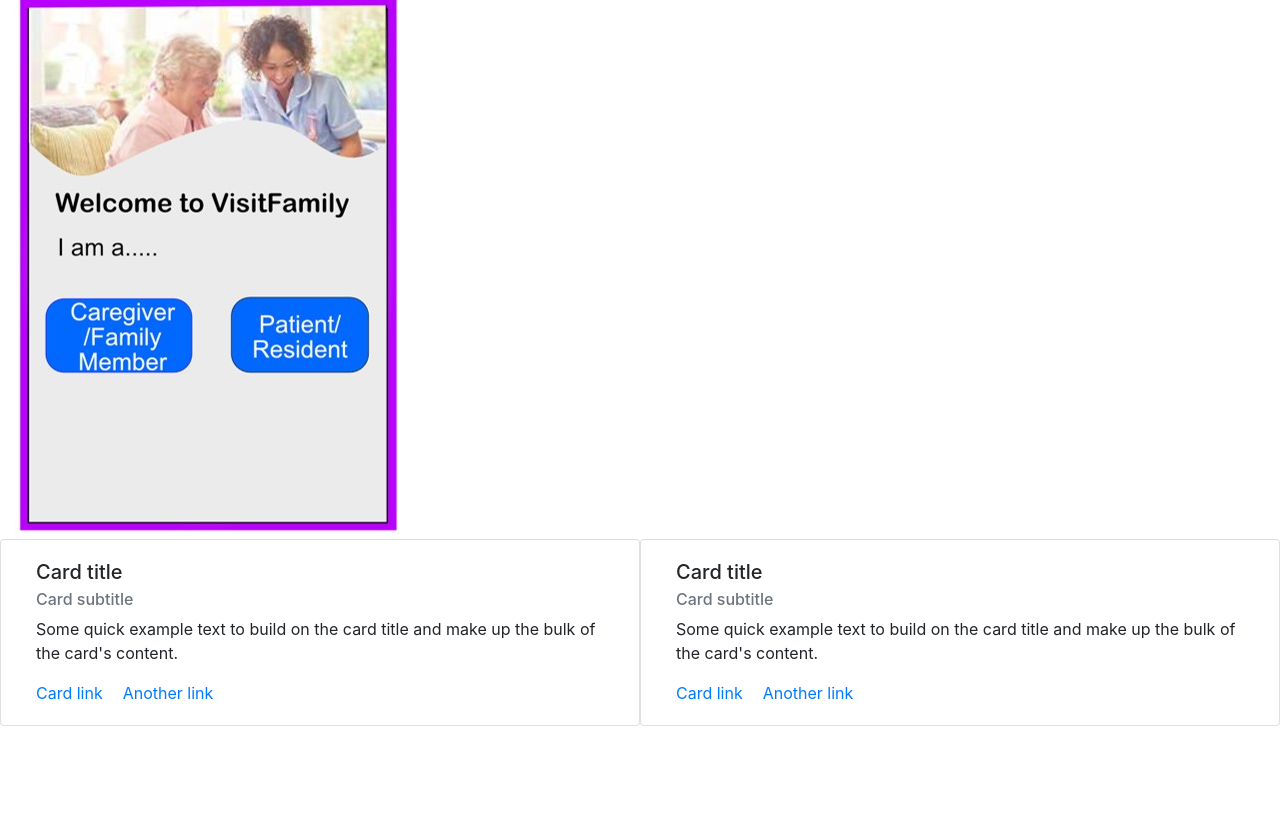
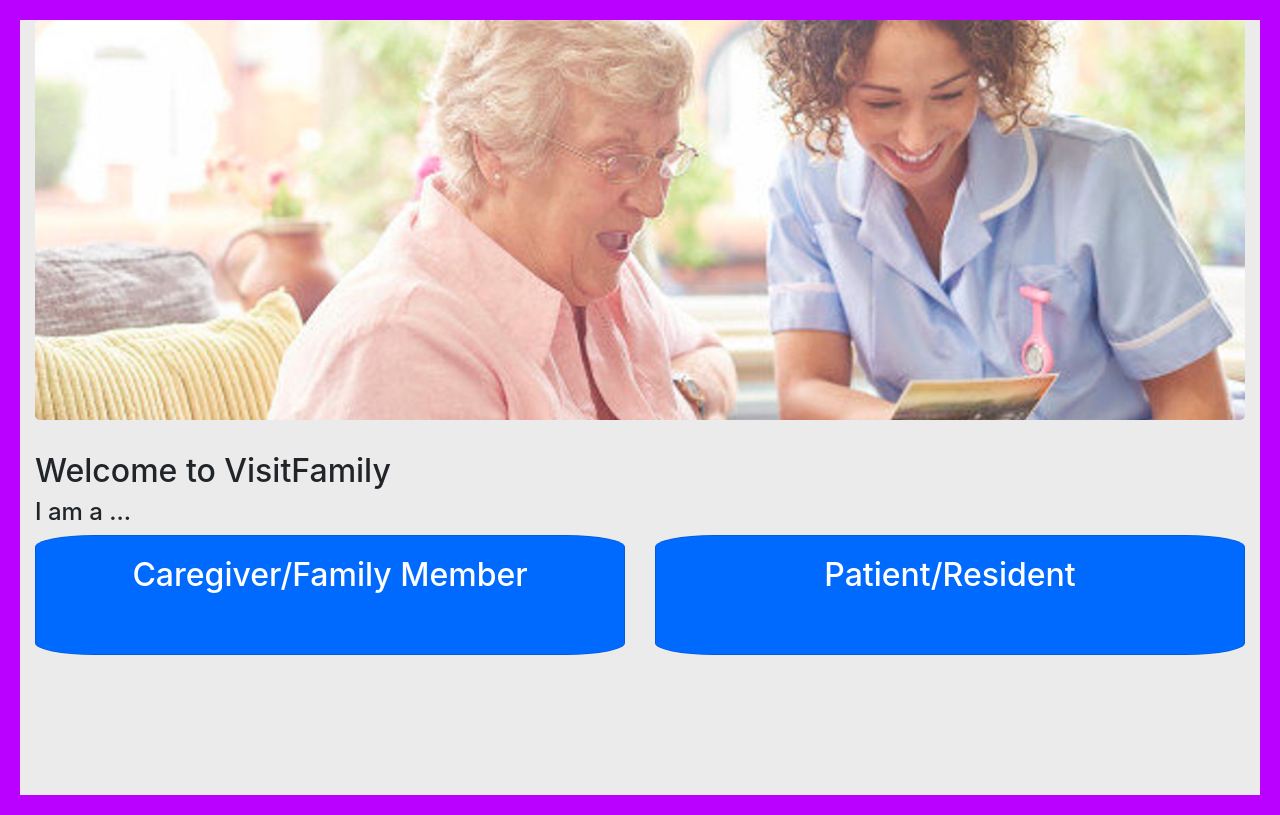
Before and after one commit to AR123456/Spotty-React-App, a React (Create React App) app: page / in a window 1280 px wide. Built offline with nearby package versions, Linux system fonts and the light colour scheme.

Commit message:
Welcome Page styling

```diff
--- a/src/App.css
+++ b/src/App.css
@@ -1 +1,28 @@
 /* Global Styles  */
+.container-fluid {
+  background-color: #ebebeb;
+  border-style: solid;
+  border-width: 20px;
+  border-color: #ba00ff;
+}
+.jumbotron {
+  background-image: url("../src/components/images/nurseandlady.jpeg");
+  background-size: 80vw;
+  height: 50vh;
+  background-position: center;
+  background-repeat: no-repeat;
+  background-size: cover;
+}
+.card {
+  background-color: #006aff;
+  height: 15vh;
+  margin-bottom: 20px;
+  border-radius: 10%;
+}
+.card-text {
+  color: white;
+  text-align: center;
+}
+.spacer {
+  height: 15vh;
+}
--- a/src/components/pages/Family.js
+++ b/src/components/pages/Family.js
@@ -1 +1,8 @@
-// show the family caregiver page on Alz connected and care car give resouces
+// show the family caregiver page on Alz connected and care car give resoucesr
+import React from "react";
+
+function Family() {
+  return <div>Family page</div>;
+}
+
+export default Family;
--- a/src/components/pages/Home.js
+++ b/src/components/pages/Home.js
@@ -1,49 +1,33 @@
 // the home screen will show Welcome to visitFamily...... and the big log in buttons
 import React from "react";
-import Background from "../images/visitfamilylogin.jpg";
 
 function Home() {
   return (
     <div className="container-fluid">
-      <div className="jumbotron-fluid">
-        <img src={Background} alt="welcome" />
-      </div>
-
+      <div className="jumbotron"></div>
+      <h2>Welcome to VisitFamily</h2>
+      <h4>I am a ...</h4>
       <div className="row">
-        <div className="col card">
-          <div className="card-body">
-            <h5 className="card-title">Card title</h5>
-            <h6 className="card-subtitle mb-2 text-muted">Card subtitle</h6>
-            <p className="card-text">
-              Some quick example text to build on the card title and make up the
-              bulk of the card's content.
-            </p>
-            <a href="#" className="card-link">
-              Card link
-            </a>
-            <a href="#" className="card-link">
-              Another link
-            </a>
+        <div className="col-sm">
+          <div className="card">
+            <div className="card-body">
+              <a href="/family" className="card-link">
+                <h2 className="card-text">Caregiver/Family Member</h2>
+              </a>
+            </div>
           </div>
         </div>
-
-        <div className="col card">
-          <div className="card-body">
-            <h5 className="card-title">Card title</h5>
-            <h6 className="card-subtitle mb-2 text-muted">Card subtitle</h6>
-            <p className="card-text">
-              Some quick example text to build on the card title and make up the
-              bulk of the card's content.
-            </p>
-            <a href="#" className="card-link">
-              Card link
-            </a>
-            <a href="#" className="card-link">
-              Another link
-            </a>
+        <div className="col-sm">
+          <div className="card">
+            <div className="card-body">
+              <a href="/family" className="card-link">
+                <h2 className="card-text">Patient/Resident</h2>
+              </a>
+            </div>
           </div>
         </div>
       </div>
+      <div className="row spacer"></div>
     </div>
   );
 }
```
Also changed, not shown: src/components/images/nurseandlady.jpeg (added), 1 other file (tests, documents, lock files or other folders).
